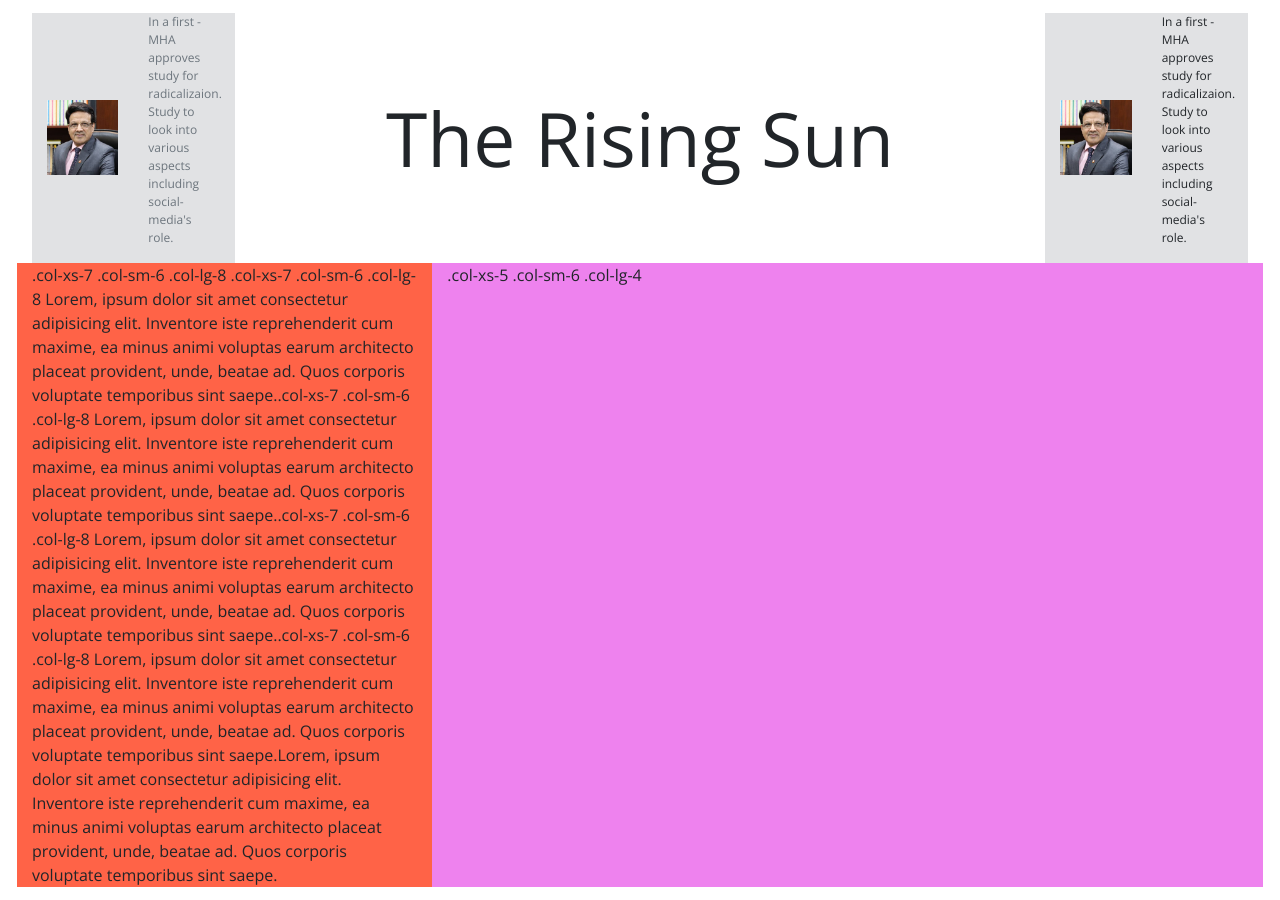
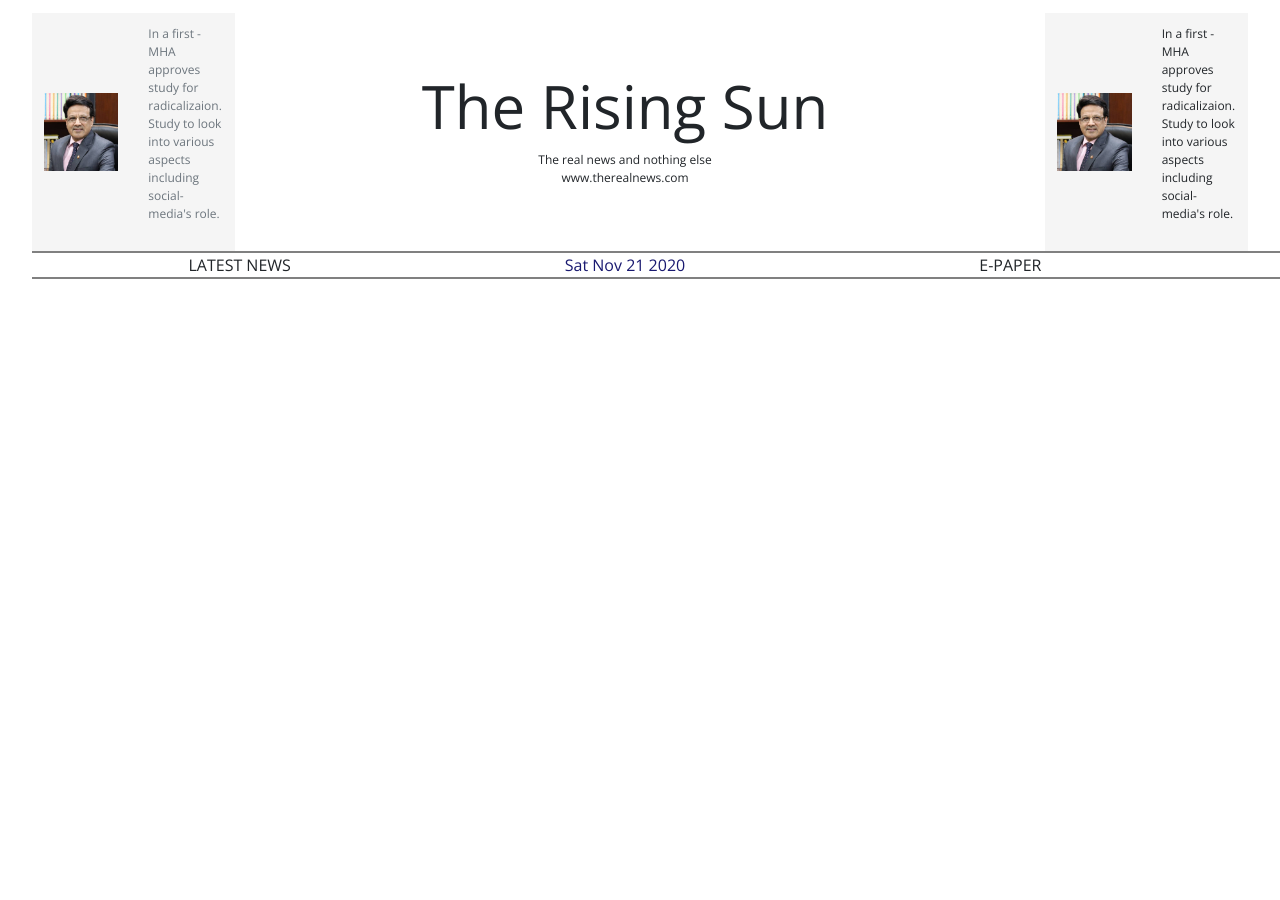
Before and after one commit to anusu90/Guvi-Day-10, a plain HTML site: page index.html in a window 1280 px wide. After the commit the page ends 800 px from the top, so only its background shows below. Drawn offline with nearby package versions, Linux system fonts and the light colour scheme.

Commit message:
second commit

```diff
--- a/index.html
+++ b/index.html
@@ -19,7 +19,7 @@
 
     <header class="container-fluid">
       <div class="container-fliud">
-        <div class="row align-items-center">
+        <div class="row align-items-center justify-content-center">
           <div class="col-2  my-container2">
             <div class="row ">
               <div class="col-6 no-gutters align-self-center">
@@ -31,8 +31,13 @@
               </div>
             </div>
           </div>
-          <div class="col-8 container-title">
-            The Rising Sun
+          <div class="col-8 ">
+            <div class="row container-fluid align-items-center">
+              <div class="col-12 container-title">The Rising Sun
+                <p class="muted-text" style="font-size: 20%;">The real news and nothing else <br>
+                www.therealnews.com</p>
+              </div>
+            </div>
           </div>
           <div class="col-2  my-container2">
             <div class="row align-items-center">
@@ -47,13 +52,26 @@
           </div>
         </div>
     </div>
-
     </header>
 
+
+      <hr class="container-fluid">
+      <div class="container-fluid">
+        <div class="row container-fluid text-center">
+          <div class="col-4">  LATEST NEWS</div>
+
+          <div class="col-4" id= "date"></div>
+          <div class="col-4">E-PAPER</div>
+        </div>
+      </div>
+      <hr class="container-fluid">
+<!--
   <div class="row">
     <div class="col-sm-6 col-lg-8 col-xl-4 my-class1">.col-xs-7 .col-sm-6 .col-lg-8 .col-xs-7 .col-sm-6 .col-lg-8 Lorem, ipsum dolor sit amet consectetur adipisicing elit. Inventore iste reprehenderit cum maxime, ea minus animi voluptas earum architecto placeat provident, unde, beatae ad. Quos corporis voluptate temporibus sint saepe..col-xs-7 .col-sm-6 .col-lg-8 Lorem, ipsum dolor sit amet consectetur adipisicing elit. Inventore iste reprehenderit cum maxime, ea minus animi voluptas earum architecto placeat provident, unde, beatae ad. Quos corporis voluptate temporibus sint saepe..col-xs-7 .col-sm-6 .col-lg-8 Lorem, ipsum dolor sit amet consectetur adipisicing elit. Inventore iste reprehenderit cum maxime, ea minus animi voluptas earum architecto placeat provident, unde, beatae ad. Quos corporis voluptate temporibus sint saepe..col-xs-7 .col-sm-6 .col-lg-8 Lorem, ipsum dolor sit amet consectetur adipisicing elit. Inventore iste reprehenderit cum maxime, ea minus animi voluptas earum architecto placeat provident, unde, beatae ad. Quos corporis voluptate temporibus sint saepe.Lorem, ipsum dolor sit amet consectetur adipisicing elit. Inventore iste reprehenderit cum maxime, ea minus animi voluptas earum architecto placeat provident, unde, beatae ad. Quos corporis voluptate temporibus sint saepe.</div>
     <div class="col-sm-6 col-lg-4 col-xl-8 my-class2">.col-xs-5 .col-sm-6 .col-lg-4</div>
-  </div>
+  </div> -->
+
+
 
 
 
--- a/static/script.js
+++ b/static/script.js
@@ -8,7 +8,7 @@ w.resize(() => {
         // v1.setAttribute('text-overflow','ellipsis')
 
         let v2 = document.getElementById('right-header-text');
-        // v2.classList.add('text-truncate');
+        v2.classList.add('text-truncate');
 
     } else if (w.width() > 1200){
         let v1 = document.getElementById('left-header-text');
@@ -18,3 +18,9 @@ w.resize(() => {
         v2.classList.remove('text-truncate')
     }
 });
+
+// let d = String(new Date()).slice(0,15);
+// console.log(d);
+
+let d = document.getElementById("date")
+d.innerHTML = String(new Date()).slice(0,15);
--- a/static/styles.css
+++ b/static/styles.css
@@ -11,7 +11,7 @@ html{
 
 .container-title{
     /* background-color: green; */
-    font-size: 75px;
+    font-size: 60px;
     text-align: center;
 }
 
@@ -56,6 +56,23 @@ html{
 }
 
 .my-container2{
-    background-color:rgb(225, 226, 228);
-    height: 100%;
+    background-color:rgb(245, 245, 245);
+    /* height: 100%; */
+    padding: 1%;
 }
+
+@media screen and (max-width:720px){
+    .my-container2{
+        display: none;
+    }
+}
+
+hr{
+    border: solid gray 1px;
+    margin: 0px;
+}
+
+#date{
+    color: midnightblue;
+    font-style: bold;
+}
```
